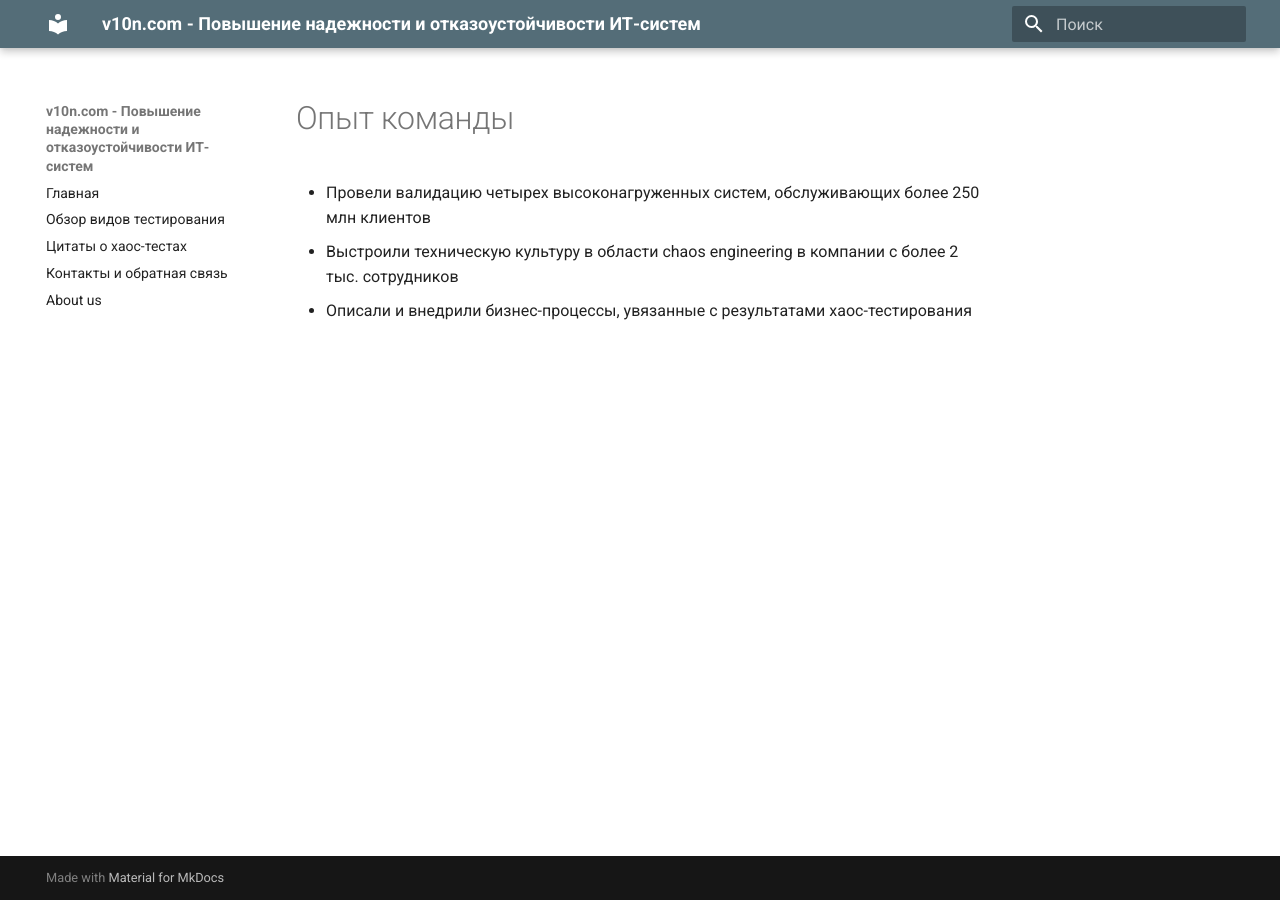
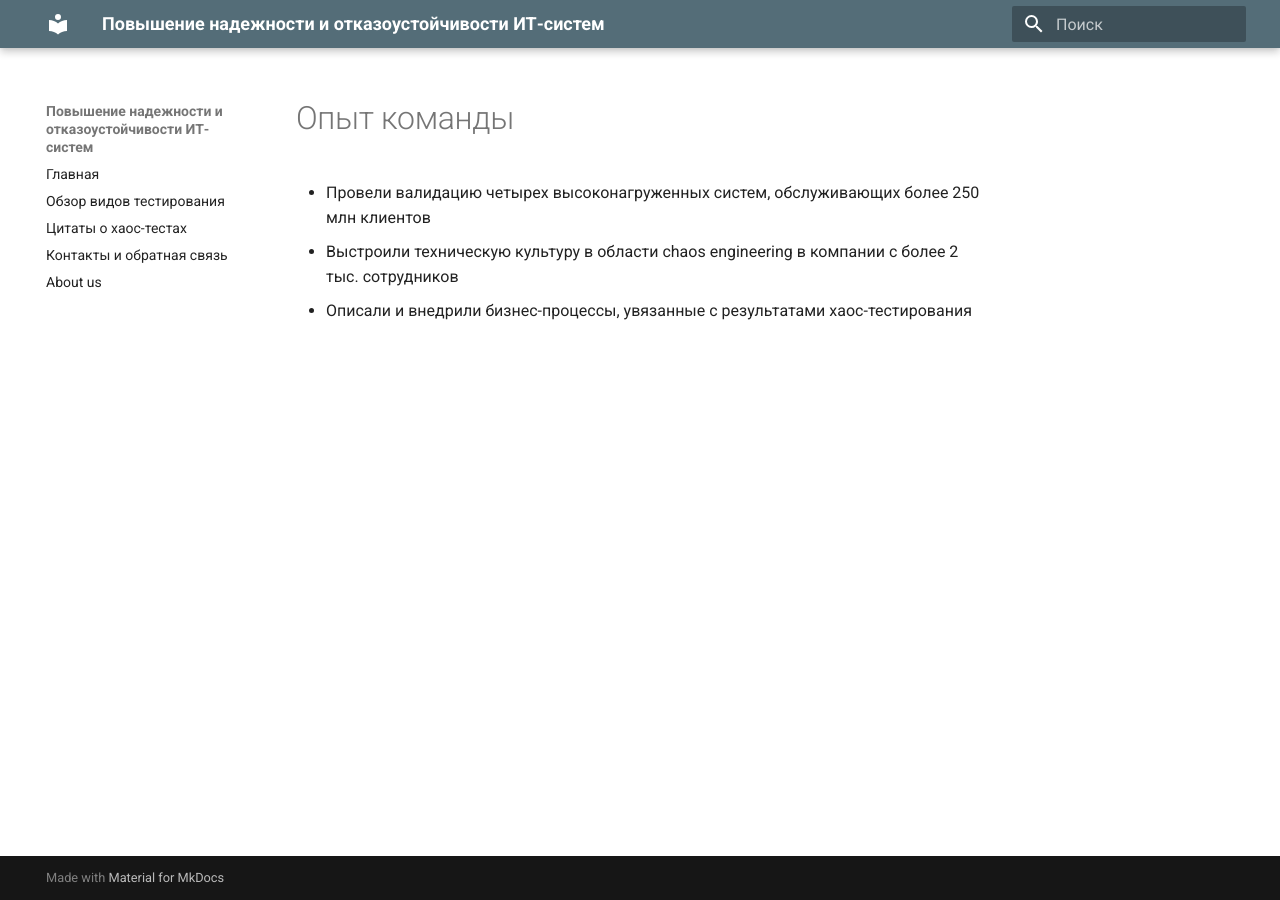
Before and after one commit to epogrebnyak/mkdocs-actionable, an MkDocs documentation site: the page built from docs/team.md, in a window 1280 px wide. Built offline with MkDocs 1.6.1 and Material for MkDocs 9.7.7, drawn with Linux system fonts in a browser that asks for light colours.

Commit message:
Update mkdocs.yml

```diff
--- a/mkdocs.yml
+++ b/mkdocs.yml
@@ -1,4 +1,4 @@
-site_name: 'v10n.com - Повышение надежности и отказоустойчивости ИТ-систем'
+site_name: 'Повышение надежности и отказоустойчивости ИТ-систем'
 site_description: 'Тестирование кластеров, АС, ПАК, сервисов в промышленной эксплуатации'
 site_author: Evgeniy Pogrebnyak
 docs_dir: docs/
```
